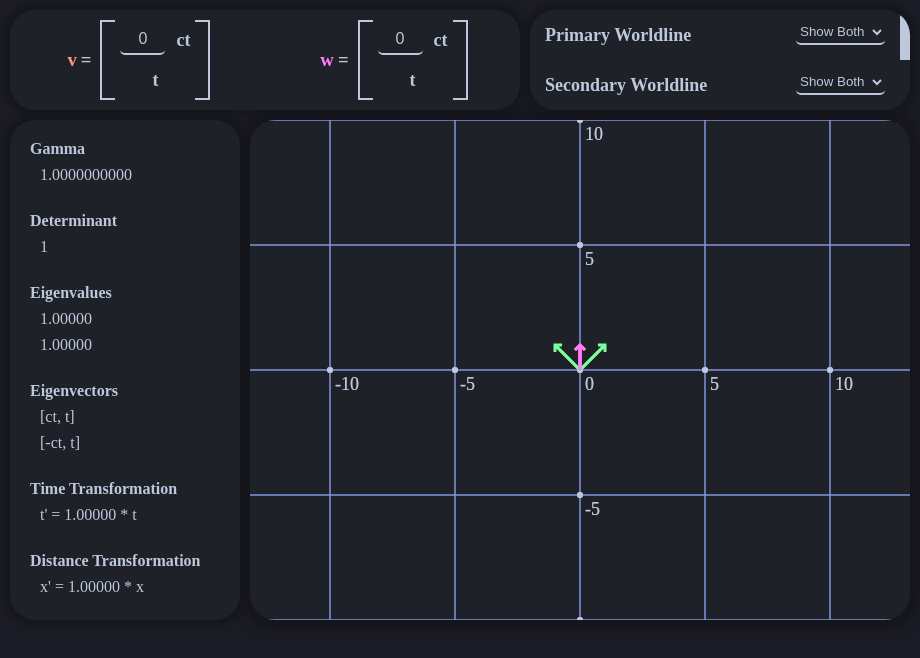
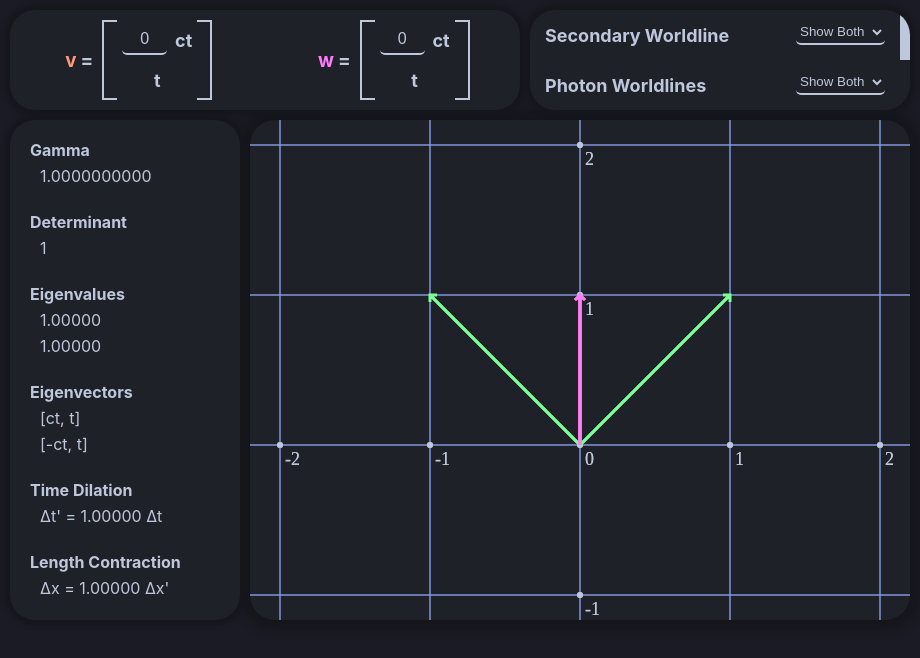
Before and after one commit to contraflux/minkowski-diagrams, an Electron app: page src/index.html in a window 920 px wide. Drawn offline with Linux system fonts and the light colour scheme.

Commit message:
Rework display, fix math errors

```diff
--- a/src/index.css
+++ b/src/index.css
@@ -3,6 +3,8 @@
   --shadow: rgb(22, 22, 28);
   --panel: rgb(31, 33, 40);
   --light: rgb(190, 200, 220);
+    font-family: "Inter", system-ui, -apple-system, BlinkMacSystemFont,
+                "Segoe UI", Roboto, Helvetica, Arial, sans-serif;
 }
 
 body {
--- a/src/index.html
+++ b/src/index.html
@@ -61,15 +61,6 @@
         <div class="scroll-bar" id="scroll-bar"></div>
         <div class="scroll" id="scroll">
             <div class="container-row" id="top-container">
-                <h3>Primary Worldline</h3>
-                <select name="Primary View Options" id="primary-worldline">
-                    <option value="both">Show Both</option>
-                    <option value="first">Show Initial</option>
-                    <option value="second">Show Final</option>
-                    <option value="hidden">Hide Both</option>
-                </select>
-            </div>
-            <div class="container-row">
                 <h3>Secondary Worldline</h3>
                 <select name="Secondary View Options" id="secondary-worldline">
                     <option value="both">Show Both</option>
@@ -119,12 +110,12 @@
             <p>[-ct, t]</p>
         </div>
         <div class="property-row">
-            <h4>Time Transformation</h4>
-            <p id="t-prime">t' = gamma t</p>
+            <h4>Time Dilation</h4>
+            <p id="t-prime">Δt' = gamma Δt</p>
         </div>
         <div class="property-row">
-            <h4>Distance Transformation</h4>
-            <p id="x-prime">x' = 1/gamma x</p>
+            <h4>Length Contraction</h4>
+            <p id="x-prime">Δx = 1/gamma Δx'</p>
         </div>
     </div>
 
--- a/src/index.js
+++ b/src/index.js
@@ -7,8 +7,8 @@ let offset = 0;
 scroll_menu.addEventListener('wheel', (e) => {
     offset += e.deltaY / 2;
 
-    offset = offset < 0 ? 0 : offset > 100 ? 100 : offset;
+    offset = offset < 0 ? 0 : offset > 50 ? 50 : offset;
 
     top_container.style.marginTop = -offset + "px";
-    scroll_bar.style.top = offset/2 + "px";
+    scroll_bar.style.top = offset + "px";
 });
--- a/src/js/app.js
+++ b/src/js/app.js
@@ -44,10 +44,11 @@ function appPeriodic() {
     // const v1 = parseFloat(v1Input.value);
 
     const gamma = 1 / Math.sqrt( 1 - Math.pow(v0 / c, 2))
+    const gamma_2 = 1 / Math.sqrt( 1 - Math.pow(w0 / c, 2))
 
     gammaDisplay.innerHTML = gamma.toFixed(10);
-    timeDisplay.innerHTML = "t' = " + gamma.toFixed(5) + " * t ";
-    lengthDisplay.innerHTML = "x' = " + (1/gamma).toFixed(5) + " * x ";
+    timeDisplay.innerHTML = "Δt' = " + gamma.toFixed(5) + " Δt ";
+    lengthDisplay.innerHTML = "Δx = " + (1/gamma).toFixed(5) + " Δx'";
     eigval1Display.innerHTML = (gamma * (1 - v0)).toFixed(5);
     eigval2Display.innerHTML = (gamma * (1 + v0)).toFixed(5);
 
@@ -64,20 +65,19 @@ function appPeriodic() {
     const e1 = new Vector(1, 0);
     const e2 = new Vector(0, 1);
 
-    const v0t = new Vector(v0, 1);
-    const v0t_bar = gridContainer.matrix.multiply(v0t);
+    const v0t = new Vector(v0*gamma, 1*gamma);
 
-    const w0t = new Vector(w0, 1);
+    const w0t = new Vector(w0*gamma_2, 1*gamma_2);
     const w0t_bar = gridContainer.matrix.multiply(w0t);
 
     const ct = new Vector(1, 1);
     const nct = new Vector(-1, 1);
 
-    const ct_bar = gridContainer.matrix.multiply(ct);
-    const nct_bar = gridContainer.matrix.multiply(nct);
+    const ct_bar = gridContainer.matrix.getInverse().multiply(ct);
+    const nct_bar = gridContainer.matrix.getInverse().multiply(nct);
 
-    const ebar_1 = gridContainer.matrix.multiply(e1);
-    const ebar_2 = gridContainer.matrix.multiply(e2);
+    const ebar_1 = gridContainer.matrix.getInverse().multiply(e1);
+    const ebar_2 = gridContainer.matrix.getInverse().multiply(e2);
 
     drawGridOption(gridOption, [e1, e2], [ebar_1, ebar_2], "white", "#7c98ff", 0.5, 1);
 
@@ -85,7 +85,7 @@ function appPeriodic() {
 
     drawVectorOption(photonOption, nct, nct_bar, "#7cff98", 3, 1);
 
-    drawVectorOption(primaryOption, v0t, v0t_bar, "#ff987c", 3, 1);
+    drawVector(gridContainer, v0t, "#ff987c", 3, true);
 
     drawVectorOption(secondaryOption, w0t, w0t_bar, "#ff7cff", 3, 1);
 }
--- a/src/js/components/Container.js
+++ b/src/js/components/Container.js
@@ -19,9 +19,9 @@ class Container {
 export class GridContainer extends Container {
     constructor(id) {
         super(id);
-        this.coordScale = 25;
+        this.coordScale = 150;
         this.offsetX = 0;
-        this.offsetY = 0;
+        this.offsetY = -0.5;
         this.isDragging = false;
         this.mouseOffsetX = 0;
         this.mouseOffsetY = 0;
@@ -30,9 +30,9 @@ export class GridContainer extends Container {
     }
 
     resetFields() {
-        this.coordScale = 25;
+        this.coordScale = 150;
         this.offsetX = 0;
-        this.offsetY = 0;
+        this.offsetY = -0.5;
         this.isDragging = false;
         this.mouseOffsetX = 0;
         this.mouseOffsetY = 0;
```
